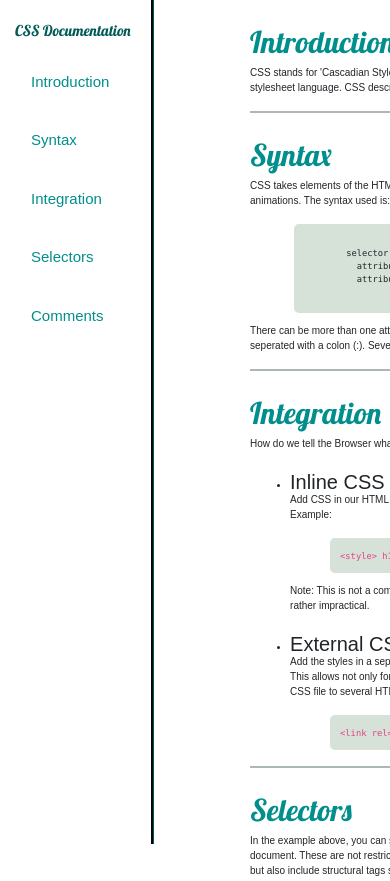
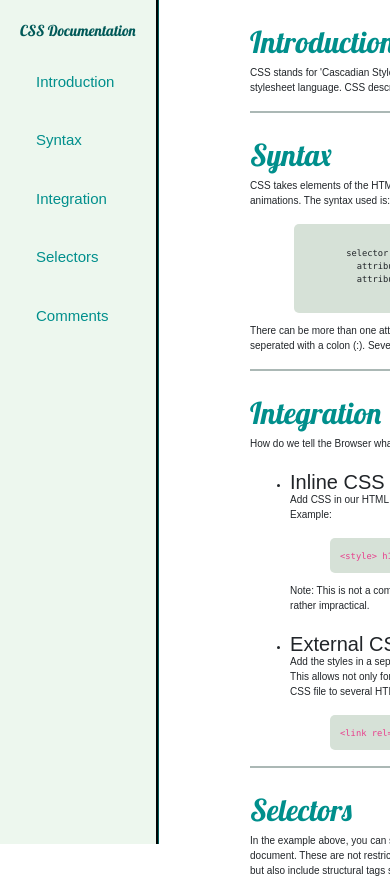
Before and after one commit to Pia3141/documentationpage, a plain HTML site: page index.html in a window 390 px wide. Shown: the top 881 px of the page. Drawn offline with nearby package versions, Linux system fonts and the light colour scheme.

Commit message:
Update styles.css

```diff
--- a/styles.css
+++ b/styles.css
@@ -35,8 +35,10 @@ nav header {
   height: 100%;
   border-right: 3px groove #015958;
   position: fixed;
-  padding-right: 20px;
-  padding-top: 20px;
+  padding: 20px;
+  left: 0;
+  z-index:1;
+  background: #edf7ee;
 }
 
 section {
@@ -76,7 +78,7 @@ nav a {
   }
 
   nav {
-    max-width: 20vh;
+    max-width: 22vh;
   }
   nav li {
     font-size: 15px;
```
